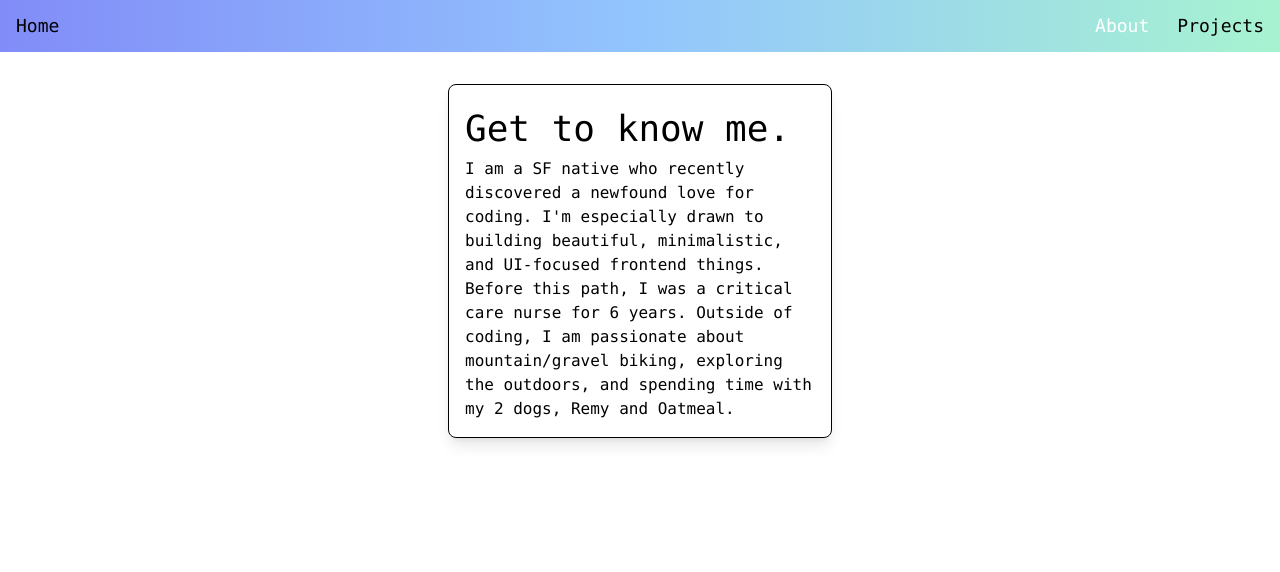
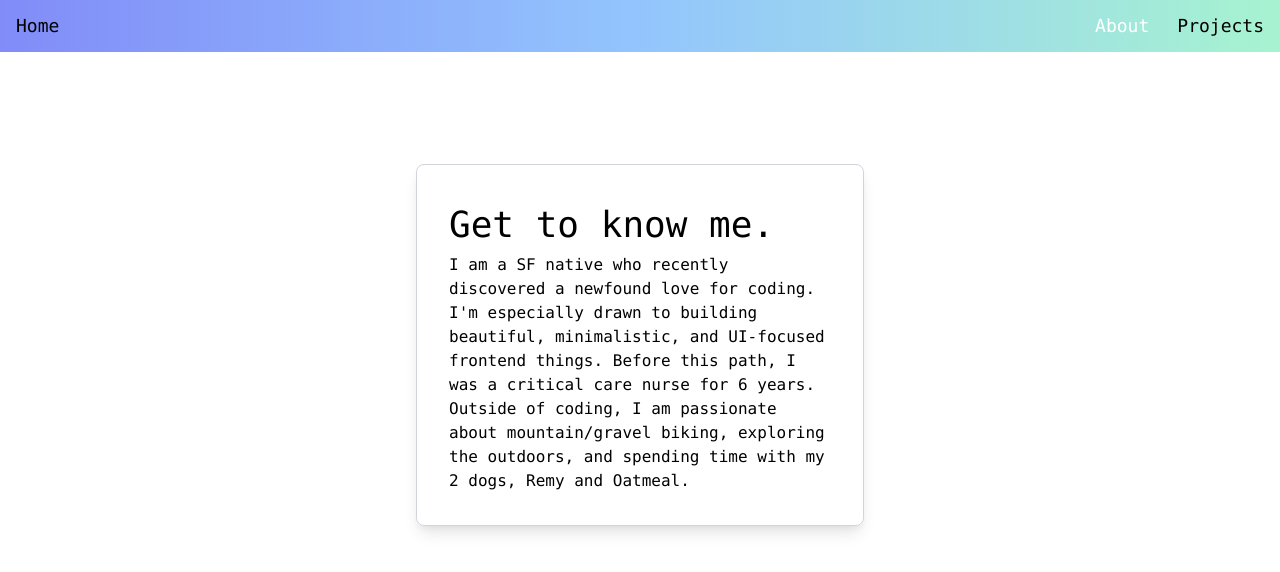
Before and after one commit to kathythekat/personal-site, a React (Create React App) app: page /about in a window 1280 px wide. Shown: the top 572 px of the page. Built offline with nearby package versions, Linux system fonts and the light colour scheme.

Commit message:
changed about card border, working on carousel

```diff
--- a/src/Routes.js
+++ b/src/Routes.js
@@ -1,5 +1,5 @@
 import { Route, Switch, Redirect } from "react-router";
-import About from "./About";
+import About from "./about-me/About";
 import Home from "./Home";
 import Projects from "./Projects";
 
--- a/src/About.js
+++ b/src/about-me/About.js
@@ -1,7 +1,9 @@
+import Carousel from "./Carousel";
+
 function About() {
   return (
-    <div className="container flex flex-col items-center">
-      <div className="max-w-sm m-4 lg:my-8 border border-black rounded-lg shadow-lg p-4">
+    <div className="container flex flex-col items-center my-12 lg:my-20">
+      <div className="max-w-sm m-4 lg:my-8 border border-gray-300 rounded-lg shadow-lg p-8 lg:max-w-md">
         <h1 className="my-2">Get to know me.</h1>
         <p>
           I am a SF native who recently discovered a newfound love for coding.
--- /dev/null
+++ b/src/about-me/Carousel.js
@@ -0,0 +1,17 @@
+import remyoat from "../images/remyoat.jpg";
+import Description from "./Description";
+
+const carouselContent = [<Description />, remyoat];
+
+function Carousel() {
+  return (
+    <div className="container flex flex-col items-center my-12 lg:my-20">
+      <div className="max-w-sm m-4 lg:my-8 border border-gray-300 rounded-lg shadow-lg p-8 lg:max-w-md">
+        {" "}
+        <img src={remyoat}></img>
+      </div>
+    </div>
+  );
+}
+
+export default Carousel;
--- /dev/null
+++ b/src/about-me/Description.js
@@ -0,0 +1,14 @@
+const Description = () => {
+  return (
+    <p>
+      I am a SF native who recently discovered a newfound love for coding. I'm
+      especially drawn to building beautiful, minimalistic, and UI-focused
+      frontend things. Before this path, I was a critical care nurse for 6
+      years. Outside of coding, I am passionate about mountain/gravel biking,
+      exploring the outdoors, and spending time with my 2 dogs, Remy and
+      Oatmeal.
+    </p>
+  );
+};
+
+export default Description;
```
Also changed, not shown: src/images/portugal.jpg (added), src/images/remyoat.jpg (added).
